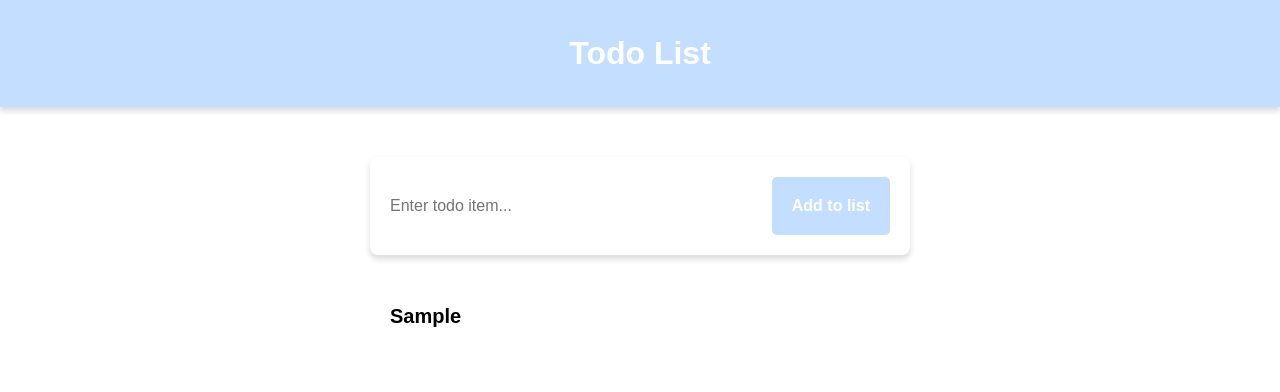
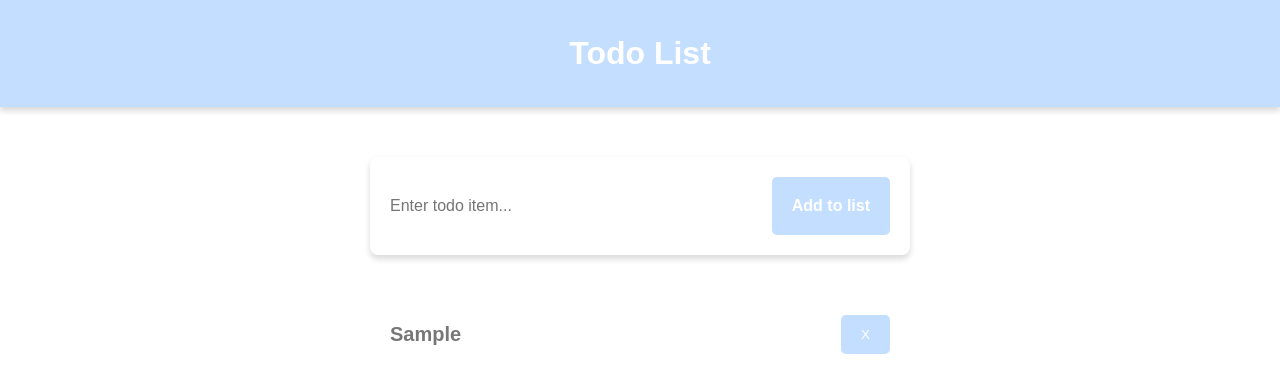
Before and after one commit to artempenteskul/todo-app, a React (Vite) app: page / in a window 1280 px wide. Both pictures are taken after typing "Sample" into the empty fields and a click on the button "Add to list". Shown: the top 392 px of the page. Built offline with nearby package versions, Linux system fonts and the light colour scheme.

Commit message:
styled delete button in todoitem

```diff
--- a/src/components/TodoItem.jsx
+++ b/src/components/TodoItem.jsx
@@ -5,6 +5,7 @@ export default function TodoItem({ item }) {
     return (
         <div className={styles.itemContainer}>
             <div className={styles.item} key={item}>{item}</div>
+            <button className={styles.deleteBtn}>X</button>
         </div>
     );
 }
--- a/src/css/form.module.css
+++ b/src/css/form.module.css
@@ -15,7 +15,7 @@
     display: block;
     width: 70%;
     border: none;
-    color: #000000;
+    color: #777777;
     font-size: 16px;
 }
 
--- a/src/css/todoitem.module.css
+++ b/src/css/todoitem.module.css
@@ -1,9 +1,25 @@
 .itemContainer {
+    display: flex;
+    justify-content: space-between;
+    align-items: center;
     width: 500px;
-    color: #000000;
+    color: #777777;
     font-size: 20px;
+    padding: 10px;
 }
 
 .item {
     font-weight: bold;
 }
+
+.deleteBtn {
+    border: none;
+    color: #ffffff;
+    background-color: #c3deff;
+    padding: 12px 20px;
+    border-radius: 5px;
+}
+
+.deleteBtn:hover {
+    cursor: pointer;
+}
```
Also changed, not shown: src/css/todolist.module.css (line endings or trailing spaces).
